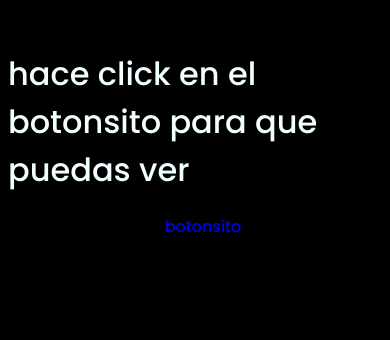
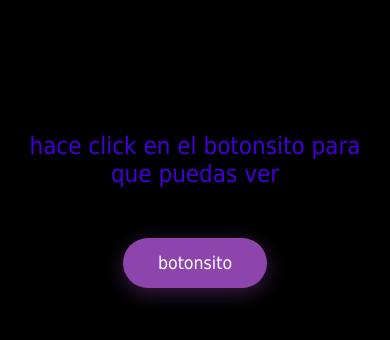
Before and after one commit to nikitoo07/regalito, a plain HTML site: page index.html in a window 390 px wide. Shown: the part 210-550 px from the top of the page. Drawn offline with Linux system fonts and the light colour scheme.

Commit message:
Add files via upload

```diff
--- a/css/style.css
+++ b/css/style.css
@@ -1,59 +1,72 @@
-@import url('https://fonts.googleapis.com/css2?family=Poppins:ital,wght@0,500;1,900&display=swap');
+@import url('https://fonts.googleapis.com/css2?family=Pacifico&display=swap');
+
 *{
-    font-family: 'Poppins',cursive;
+    margin: 0;
+    padding: 0;
+    box-sizing: border-box;
 }
+
 body{
-    color: azure;
     width: 100%;
-    height: 82vh;
+    min-height: 100vh;
     display: flex;
     flex-direction: column;
     align-items: center;
     justify-content: center;
-    background-color: black;
-    /* padding-top: -30; */
-}
-.mi-botones{
-    padding: 9px;
-    border-radius: 80px;
-    background-color: transparent;
-    border: none;
-    outline:none;
-    text-decoration: none;
+    background: #000; /* Fondo negro como pediste */
+    font-family: Tahoma, sans-serif; /* Fuente Tahoma */
+    color: #e0e0e0;
+    text-align: center;
+    padding: 20px;
 }
 
-.mi-botones a{
+.mi-descripcion{
+    font-family: Tahoma, sans-serif; /* Fuente más decorativa */
+    font-size: 2rem;
+    margin-bottom: 50px; /* Aumentamos un poco el espacio */
+    color: #4100d8; /* Tono lavanda/lila claro */
+    text-shadow: 2px 2px 4px rgba(0, 0, 0, 0.5);
+}
+
+.mi-botones{
+    /* Estilos para el enlace que ahora es el botón */
     display: inline-block;
-    background-color: #8e44ad; /* Un morado más intenso */
-    padding: 15px 30px;
+    padding: 15px 35px;
     border-radius: 50px;
-    outline: none;
     text-decoration: none;
     color: #fff;
-    box-shadow: 0 4px 15px rgba(0, 0, 0, 0.2);
-    transition: all 0.3s ease-out;
+    font-weight: 400;
+    font-size: 1.1rem;
+    background: #8e44ad; /* Tono morado sólido */
+    box-shadow: 0 5px 20px rgba(142, 68, 173, 0.4); /* Sombra a juego con el morado */
+    transition: all 0.4s cubic-bezier(0.25, 0.8, 0.25, 1);
+    position: relative;
+    overflow: hidden;
 }
-.mi-botones a:hover{
-    background-color: #9b59b6; /* Un morado más claro al pasar el mouse */
-    transform: scale(1.1);
-    box-shadow: 0 8px 25px rgba(142, 68, 173, 0.4);
+
+.mi-botones:hover{
+    background: #9b59b6; /* Morado más claro al pasar el mouse */
+    transform: translateY(-5px) scale(1.05);
+    box-shadow: 0 15px 30px rgba(155, 89, 182, 0.5); /* Sombra más intensa */
 }
-.mi-descripcion{
-    font-size: 1.5rem;
-    margin-bottom: 20px;
+
+.mi-botones::before {
+    content: '';
+    position: absolute;
+    top: 0;
+    left: -100%;
+    width: 100%;
+    height: 100%;
+    background: linear-gradient(90deg, transparent, rgba(255, 255, 255, 0.3), transparent);
+    transition: left 0.5s ease;
 }
-@media screen and (max-width:574px){
-    .greetings{
-        display: block;
-        font-size: 4rem;
-        font-weight: 800;
-        text-align: center;
-    }
+
+.mi-botones:hover::before {
+    left: 100%;
+}
+
+@media screen and (max-width: 574px){
     .mi-descripcion{
-        font-size: 2rem;
-    }
-
-    .mi-contenedor-boton a{
-        font-size: 1rem;
+        font-size: 1.5rem;
     }
 }
```
Also changed, not shown: css/main.css (+17 -9 lines).
